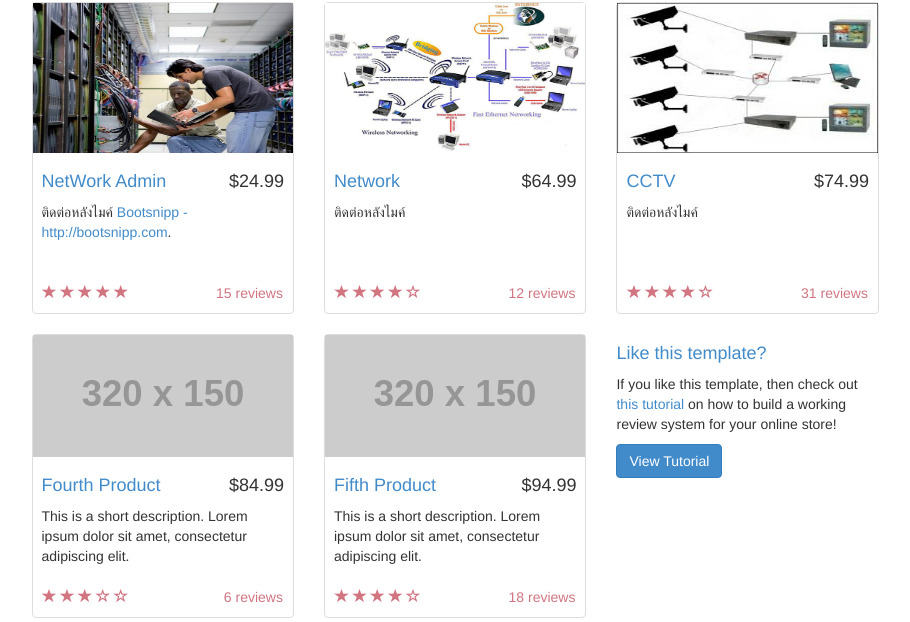
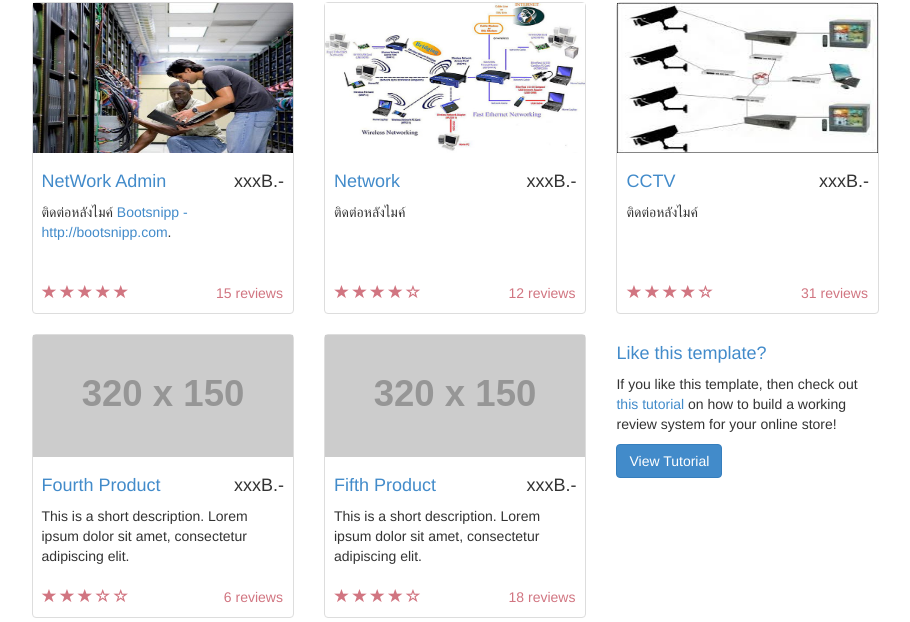
Before and after one commit to mynameistecs51/service_network, a CodeIgniter app: page /service_network/ in a window 1280 px wide. Shown: the part 398-1020 px from the top of the page, without its empty margins (331-1241 px from the left). Run offline with CodeIgniter, Linux system fonts and the light colour scheme; grey boxes labelled with a size stand in for pictures from a placeholder-image service; some libraries are stand-ins or nearby versions.

Commit message:
chaiwat update

```diff
--- a/application/views/index.php
+++ b/application/views/index.php
@@ -59,7 +59,7 @@
             <div class="thumbnail">
                 <img src="<?php echo base_url().'image/pic_sele/network_admin.jpg';?>" alt="" style="width:320px; height:150px;">
                 <div class="caption">
-                    <h4 class="pull-right">$24.99</h4>
+                    <h4 class="pull-right">xxxB.-</h4>
                     <h4><a href="#">NetWork Admin</a>
                     </h4>
                     <p>ติดต่อหลังไมค์ <a target="_blank" href="http://www.bootsnipp.com">Bootsnipp - http://bootsnipp.com</a>.</p>
@@ -81,7 +81,7 @@
             <div class="thumbnail">
                <img src="<?php echo base_url().'image/pic_sele/network1.jpg';?>" alt="" style="width:320px; height:150px;">
                <div class="caption">
-                <h4 class="pull-right">$64.99</h4>
+                 <h4 class="pull-right">xxxB.-</h4>
                 <h4><a href="#">Network</a>
                 </h4>
                 <p>ติดต่อหลังไมค์</p>
@@ -103,7 +103,7 @@
         <div class="thumbnail">
             <img src="<?php echo base_url().'image/pic_sele/cctv.jpg';?>" alt="" style="width:320px; height:150px;">
             <div class="caption">
-                <h4 class="pull-right">$74.99</h4>
+                 <h4 class="pull-right">xxxB.-</h4>
                 <h4><a href="#">CCTV</a>
                 </h4>
                 <p>ติดต่อหลังไมค์</p>
@@ -125,7 +125,7 @@
         <div class="thumbnail">
             <img src="http://placehold.it/320x150" alt="">
             <div class="caption">
-                <h4 class="pull-right">$84.99</h4>
+                 <h4 class="pull-right">xxxB.-</h4>
                 <h4><a href="#">Fourth Product</a>
                 </h4>
                 <p>This is a short description. Lorem ipsum dolor sit amet, consectetur adipiscing elit.</p>
@@ -147,7 +147,7 @@
         <div class="thumbnail">
             <img src="http://placehold.it/320x150" alt="">
             <div class="caption">
-                <h4 class="pull-right">$94.99</h4>
+                 <h4 class="pull-right">xxxB.-</h4>
                 <h4><a href="#">Fifth Product</a>
                 </h4>
                 <p>This is a short description. Lorem ipsum dolor sit amet, consectetur adipiscing elit.</p>
```
